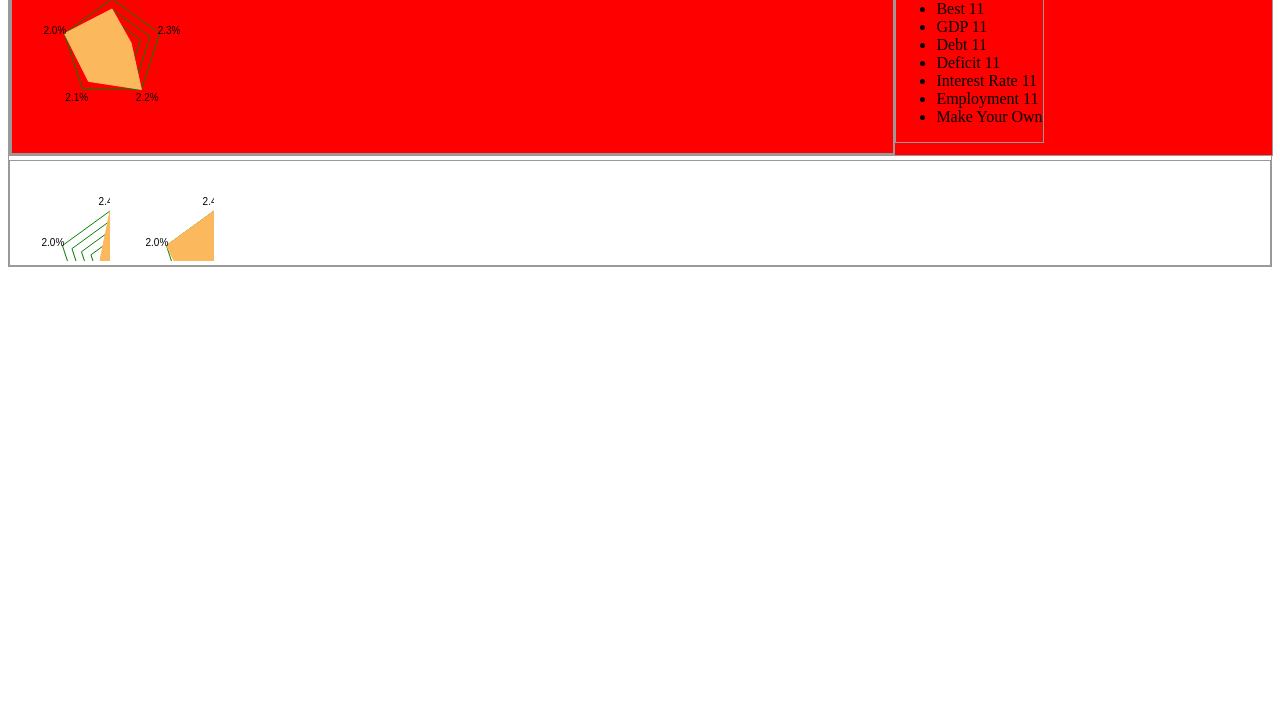
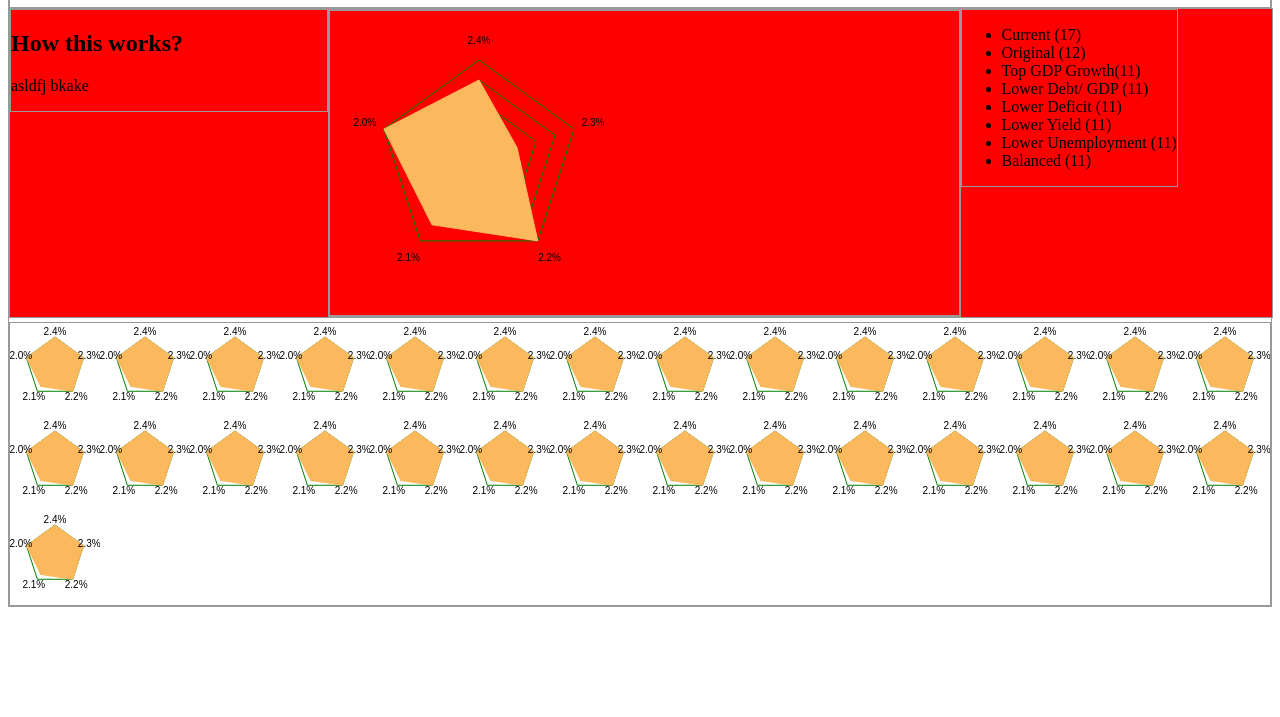
Before and after one commit to makoto/thefantasyeurozone2011, a plain HTML site: page public/polygon.html in a window 1280 px wide. Shown: the part 83-800 px from the top of the page. Drawn offline with Linux system fonts and the light colour scheme.

Commit message:
Added mock countries

```diff
--- a/public/app.css
+++ b/public/app.css
@@ -8,8 +8,13 @@ div {
   display: inline-block;
 }
 
+#middle #left{
+  width:25%;
+  float: left;
+}
+
 #middle #main{
-  width:70%;
+  width:50%;
   float: left;
 }
 
--- a/public/app.js
+++ b/public/app.js
@@ -1,42 +1,7 @@
 (function() {
   $(document).ready(function() {
-    new Radar(Raphael('italy', 100, 100), [
-      {
-        score: 5,
-        label: '2.4%'
-      }, {
-        score: 4,
-        label: '2.3%'
-      }, {
-        score: 3,
-        label: '2.2%'
-      }, {
-        score: 2,
-        label: '2.1%'
-      }, {
-        score: 1,
-        label: '2.0%'
-      }
-    ]).draw();
-    new Radar(Raphael('france', 100, 100), [
-      {
-        score: 5,
-        label: '2.4%'
-      }, {
-        score: 5,
-        label: '2.3%'
-      }, {
-        score: 5,
-        label: '2.2%'
-      }, {
-        score: 4,
-        label: '2.1%'
-      }, {
-        score: 5,
-        label: '2.0%'
-      }
-    ]).draw();
-    return new Radar(Raphael('aggregates', 200, 200), [
+    var i, _i, _len, _ref, _results;
+    new Radar(Raphael('aggregates', 300, 300), [
       {
         score: 4,
         label: '2.4%'
@@ -54,5 +19,30 @@
         label: '2.0%'
       }
     ]).draw();
+    _ref = ["BE", "BG", "CZ", "DK", "DE", "EE", "IE", "GR", "ES", "FR", "IT", "CY", "LV", "LT", "LU", "HU", "MT", "NL", "AT", "PL", "PT", "RO", "SI", "SK", "FI", "SE", "GB", "IS", "NO"];
+    _results = [];
+    for (_i = 0, _len = _ref.length; _i < _len; _i++) {
+      i = _ref[_i];
+      console.log(i);
+      _results.push(new Radar(Raphael('france', 90, 90), [
+        {
+          score: 5,
+          label: '2.4%'
+        }, {
+          score: 5,
+          label: '2.3%'
+        }, {
+          score: 5,
+          label: '2.2%'
+        }, {
+          score: 4,
+          label: '2.1%'
+        }, {
+          score: 5,
+          label: '2.0%'
+        }
+      ]).draw());
+    }
+    return _results;
   });
 }).call(this);
--- a/public/polygon.html
+++ b/public/polygon.html
@@ -17,24 +17,29 @@
 <body>
   <div id="container">
     <div id="header">
-      Fantasy Eurozone
+      <h1>Fantasy Eurozone</h1>
     </div>
     <div id="middle">
+      <div id="left">
+        <h2>How this works?</h2>
+        <p>
+          asldfj bkake
+        </p>
+      </div>
       <div id="main">
         <div id="aggregates">
         </div>
       </div>
       <div id="right">
         <ul>
-          <li>Current 17</li>
-          <li>Original 12</li>
-          <li>Best 11</li>
-          <li>GDP 11</li>
-          <li>Debt 11</li>
-          <li>Deficit 11</li>
-          <li>Interest Rate 11</li>
-          <li>Employment 11</li>
-          <li>Make Your Own</li>
+          <li>Current (17)</li>
+          <li>Original (12)</li>
+          <li>Top GDP Growth(11)</li>
+          <li>Lower Debt/ GDP (11)</li>
+          <li>Lower Deficit (11)</li>
+          <li>Lower Yield (11)</li>
+          <li>Lower Unemployment (11)</li>
+          <li>Balanced (11)</li>
         </ul>
       </div>
     </div>
--- a/public/radar.js
+++ b/public/radar.js
@@ -5,6 +5,9 @@
       this.obj = obj;
       this.array = array;
       this.grades = [];
+      this.centerX = this.obj.width / 2;
+      this.centerY = this.obj.height / 2;
+      this.range = this.obj.width / 15;
     }
     Radar.prototype.draw = function() {
       this.drawLines();
@@ -23,7 +26,7 @@
       var i, outline, polygon, _results;
       _results = [];
       for (i = 1; i <= 5; i++) {
-        polygon = new Polygon(100, 100, 10 * i, 5);
+        polygon = new Polygon(this.centerX, this.centerY, this.range * i, 5);
         outline = this.obj.path(polygon.path());
         outline.attr({
           stroke: 'green'
@@ -55,7 +58,7 @@
     };
     Radar.prototype.drawText = function() {
       var a, i, text, textPolygon, _len, _ref, _results;
-      textPolygon = new Polygon(100, 100, 10 * 6, 6);
+      textPolygon = new Polygon(this.centerX, this.centerY, this.range * 6, 6);
       _ref = this.array;
       _results = [];
       for (i = 0, _len = _ref.length; i < _len; i++) {
```
Also changed, not shown: public/app.coffee (+11 -17 lines), public/radar.coffee (+5 -3 lines).
